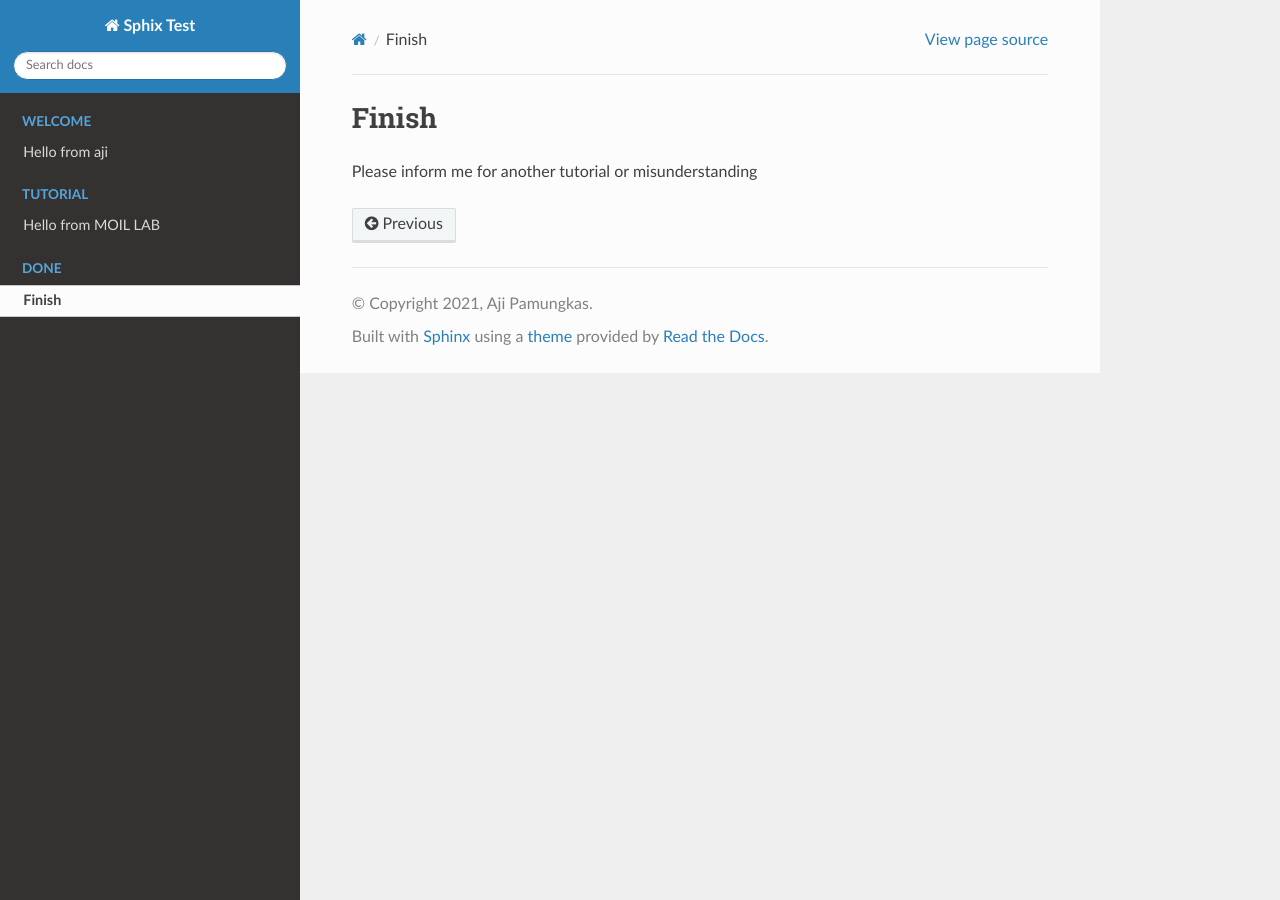
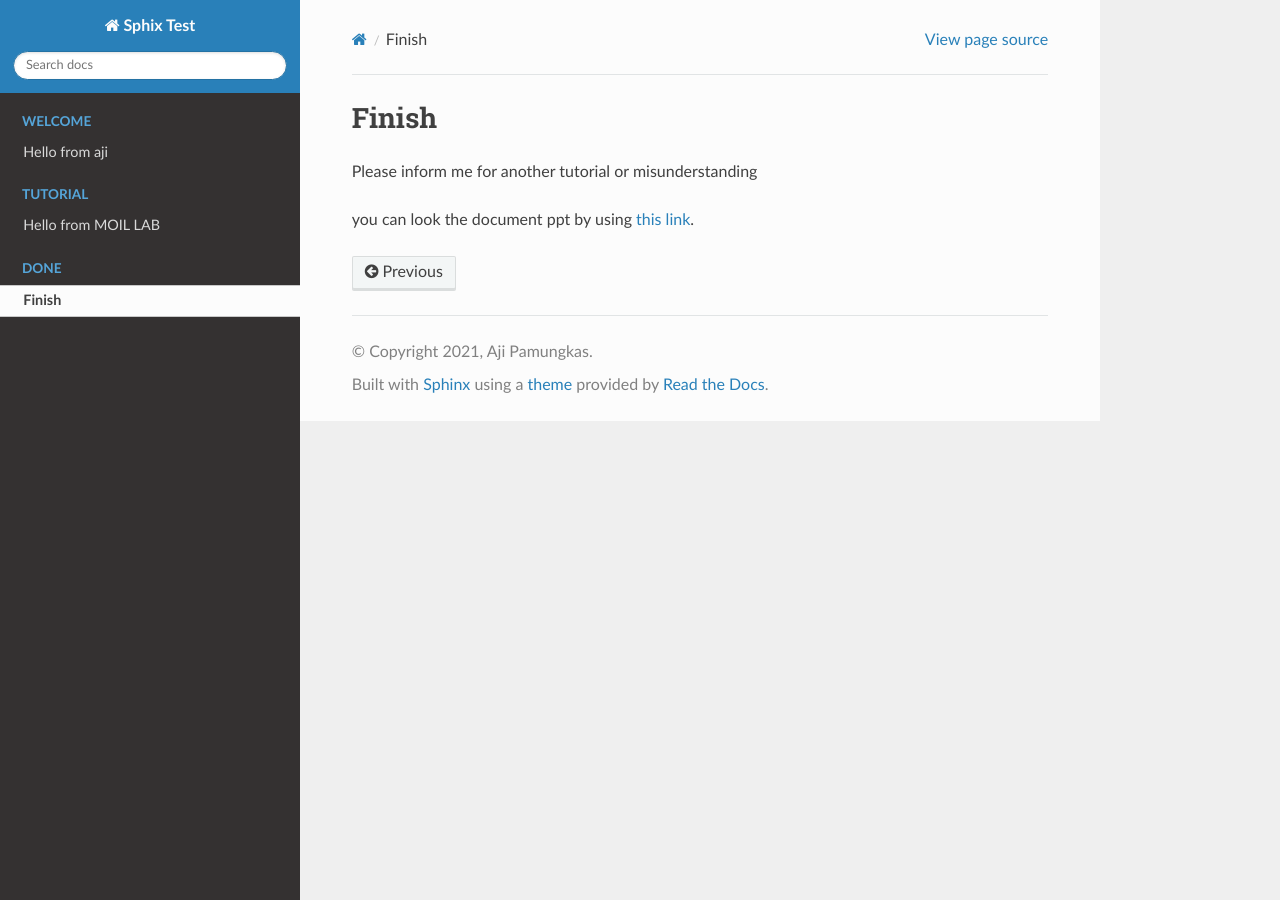
Before and after one commit to TrellixVulnTeam/Testing_98ZB, a Sphinx documentation site: the page built from doc/source/finish.rst, in a window 1280 px wide. Built offline with Sphinx 7.4.7 and the Read the Docs theme 2.0.0, drawn with Linux system fonts in a browser that asks for light colours.

Commit message:
first time

```diff
--- a/doc/source/Tutorial.rst
+++ b/doc/source/Tutorial.rst
@@ -50,7 +50,7 @@ you can add link for referenc or connect to another page
 
   * *.. _a link: https://docutils.sourceforge.io/docs/ref/rst/directives.html#image*
 
-  * and you just need call that command with the name **a link**
+  * and you just need call that command with the name **`a link`**
 
 This is a paragraph that contains `a link`_.
 
--- a/doc/source/finish.rst
+++ b/doc/source/finish.rst
@@ -2,3 +2,7 @@ Finish
 =======
 
 Please inform me for another tutorial or misunderstanding
+
+you can look the document ppt by using `this link`_.
+
+.. _this link: https://mcut-my.sharepoint.com/:p:/g/personal/m09158022_o365_mcut_edu_tw/ETWeMsZAu4JJiSCQfDLwoDQBQDmVK7lQYERwRPIiefIiTA?e=ceVKDf
```
Also changed, not shown: 9 other files.
